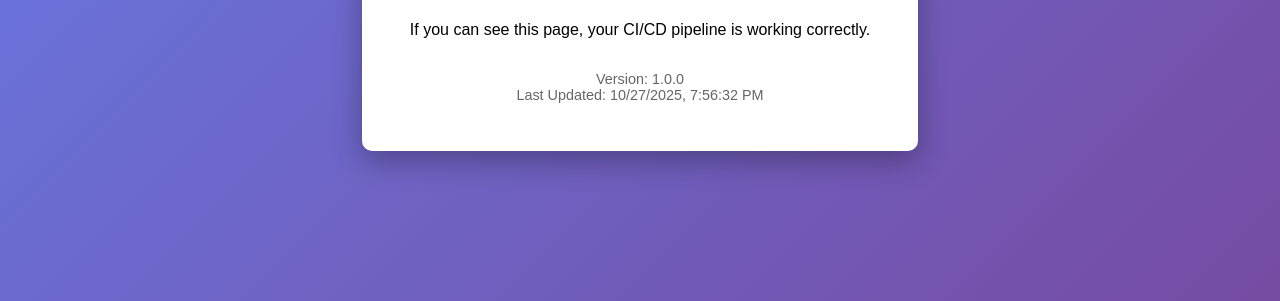
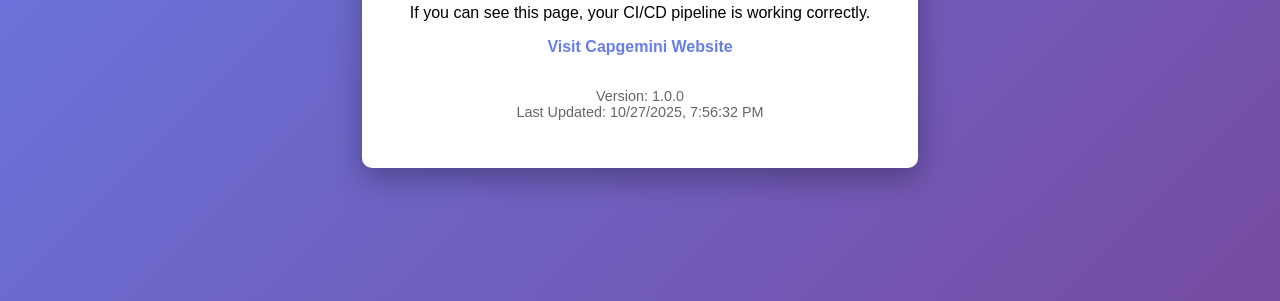
Before and after one commit to fatiAc/githubActions_Demo, a plain HTML site: page index.html in a window 1280 px wide. Shown: the part 499-800 px from the top of the page. Drawn offline with Linux system fonts and the light colour scheme.

Commit message:
Build Test Deploy

```diff
--- a/index.html
+++ b/index.html
@@ -39,6 +39,14 @@
             color: #666;
             font-size: 0.9rem;
         }
+        a {
+            color: #667eea;
+            text-decoration: none;
+            font-weight: bold;
+        }
+        a:hover {
+            text-decoration: underline;
+        }
     </style>
 </head>
 <body>
@@ -47,6 +55,7 @@
         <h1>🚀 CI/CD Test Page</h1>
         <p class="status">✓ Deployment Successful!</p>
         <p>If you can see this page, your CI/CD pipeline is working correctly.</p>
+        <p><a href="https://www.capgemini.com" target="_blank">Visit Capgemini Website</a></p>
         <div class="version">
             Version: 1.0.0<br>
             Last Updated: <span id="timestamp"></span>
```
Also changed, not shown: 1 other file.
